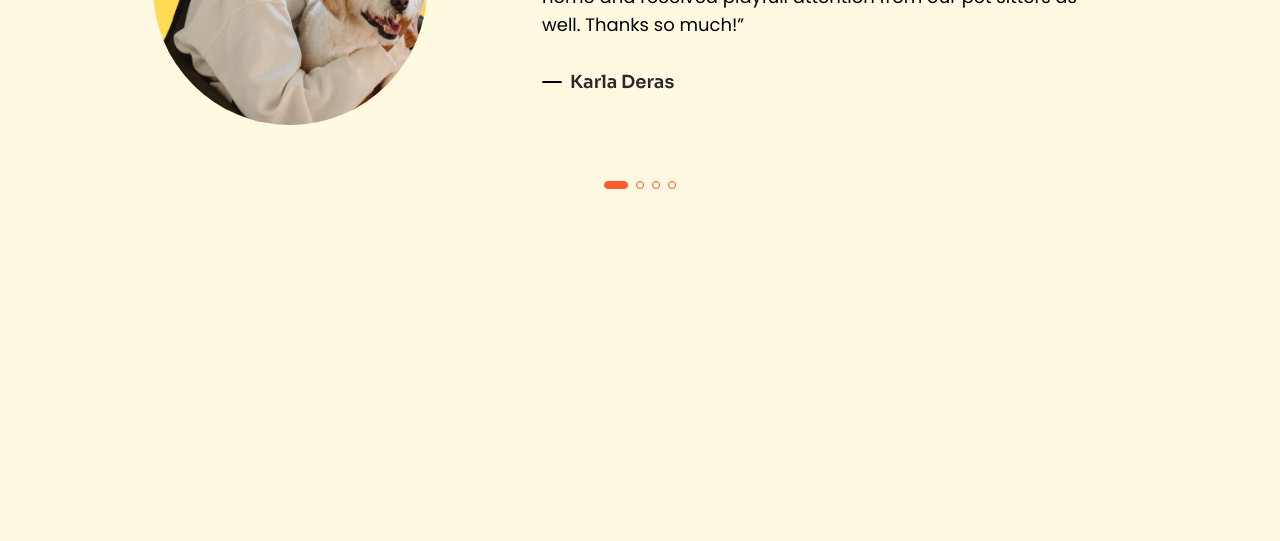
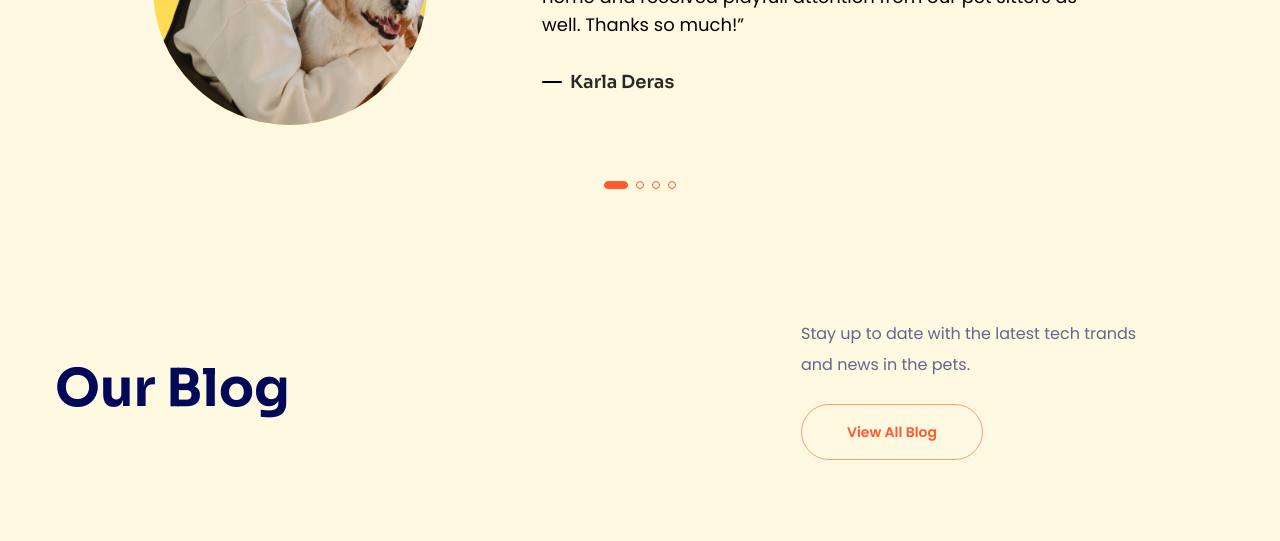
Before and after one commit to MayHoang23/htmlcss-project-04, a plain HTML site: page index.html in a window 1280 px wide. Shown: the part 5502-6043 px from the top of the page. Drawn offline with Linux system fonts and the light colour scheme.

Commit message:
Complete Blog #1

```diff
--- a/assets/css/styles.css
+++ b/assets/css/styles.css
@@ -1093,3 +1093,30 @@ select {
     width: 24px;
     background: #ff5b2e;
 }
+
+/* ====Blog===== */
+.blog {
+    padding: 78px 0;
+}
+
+.blog__top {
+    display: flex;
+    align-items: center;
+    justify-content: space-between;
+}
+
+.blog__info {
+    width: 350px;
+    margin-right: 74px;
+}
+
+.blog__desc {
+    margin-top: 0;
+}
+
+.blog__cta {
+    margin-top: 24px;
+    min-width: 182px;
+    border: 1px solid #ff5b2e99;
+    color: #ff5b2e;
+}
--- a/index.html
+++ b/index.html
@@ -962,6 +962,22 @@
                     </div>
                 </div>
             </section>
+
+            <!-- Blog -->
+            <section class="blog">
+                <div class="container">
+                    <div class="blog__top">
+                        <h2 class="section-heading">Our Blog</h2>
+                        <div class="blog__info">
+                            <p class="blog__desc section-desc">
+                                Stay up to date with the latest tech trands and
+                                news in the pets.
+                            </p>
+                            <a href="#!" class="btn blog__cta">View All Blog</a>
+                        </div>
+                    </div>
+                </div>
+            </section>
         </main>
     </body>
 </html>
```
